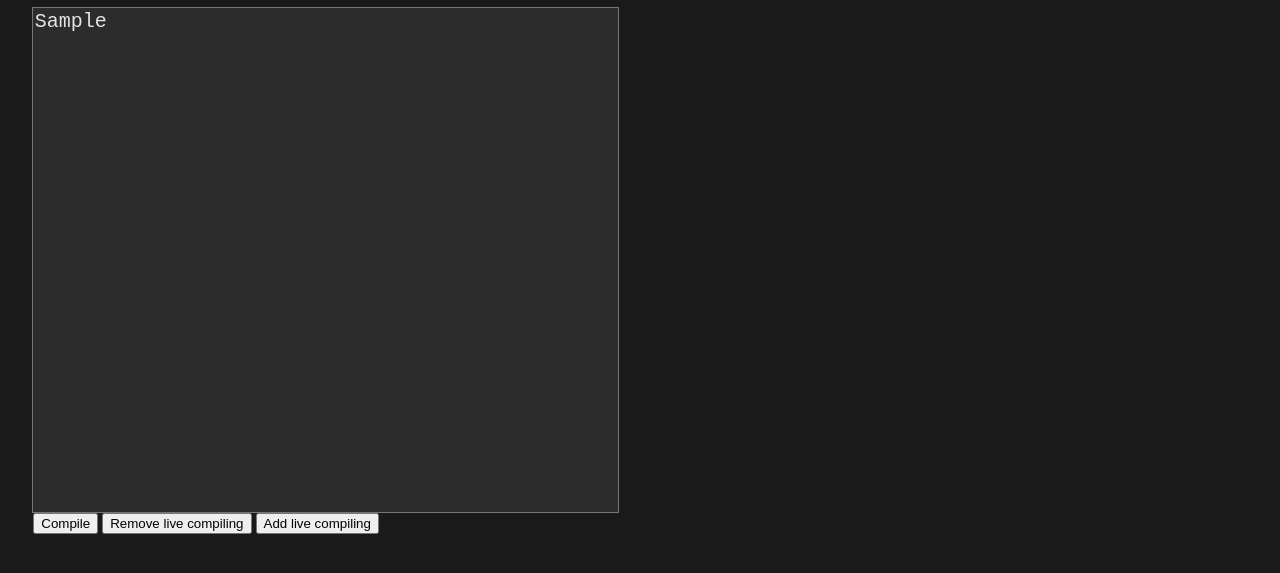
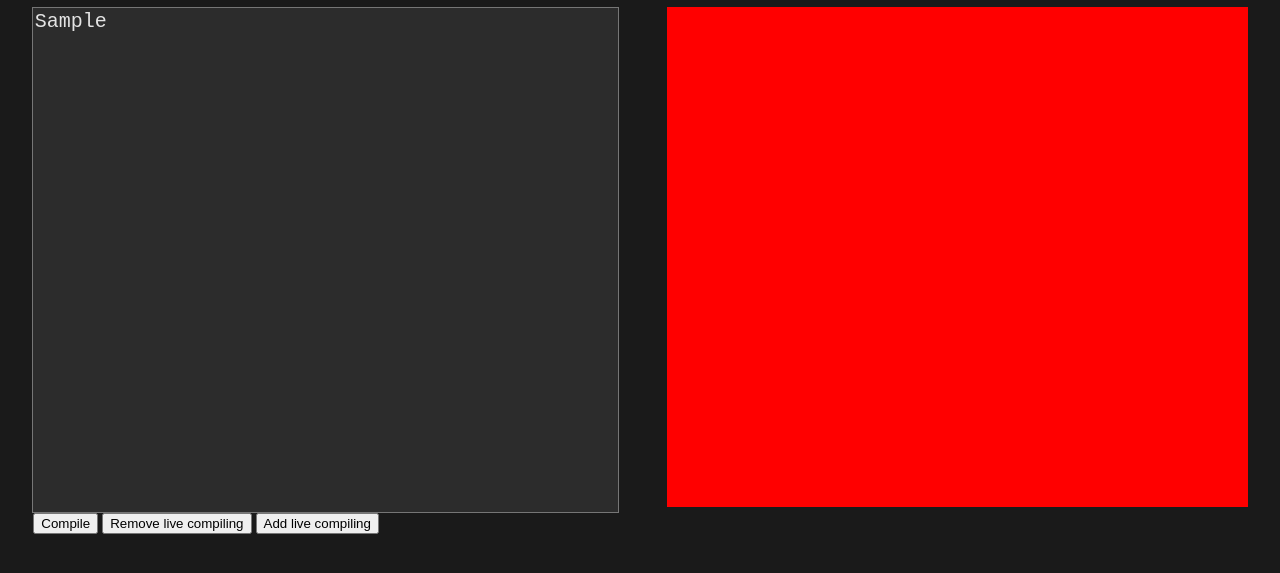
Before and after one commit to zeno-mac/GLSL-LiveEditor, a plain HTML site: page editor.html in a window 1280 px wide. Both pictures are taken after typing "Sample" into the empty fields and a click on the button "Add live compiling". Shown: the part 69-642 px from the top of the page. Drawn offline with Linux system fonts and the light colour scheme.

Commit message:
Added debounce, startShader e title

```diff
--- a/editor.html
+++ b/editor.html
@@ -2,6 +2,7 @@
 <head>
   <link rel="stylesheet" href="editor.css">
   <script src="editor.js"></script>
+  <title>GLSL Live Editor</title>
 </head>
 
 <body>
--- a/editor.js
+++ b/editor.js
@@ -1,21 +1,39 @@
 document.addEventListener("DOMContentLoaded", () => {
     let input = document.getElementById("editor");
-    input.addEventListener("keydown", write);
+    input.addEventListener("input", debounce(startShader));
 });
 
+function debounce(func, timeout = 300){
+  let timer;
+  return (...args) => {
+    clearTimeout(timer);
+    timer = setTimeout(() => { func.apply(this, args); }, timeout);
+  };
+}
+
 function write(){
-
     document.getElementById("text").innerHTML=(new Date()).getMilliseconds();
 }
 
 
 function removeLive(){
     let input = document.getElementById("editor");
-    input.removeEventListener("keydown", write);
+    input.addEventListener("input", debounce(write));
 }
 
 function addLive(){
     let input = document.getElementById("editor");
-    input.removeEventListener("keydown", write);
-    input.addEventListener("keydown", write);
+    input.removeEventListener("input", debounce(write));
+    input.addEventListener("input", debounce(write));
 }
+
+function startShader(){
+    const canvas = document.getElementById("shaderCanvas");
+    const gl = canvas.getContext("webgl");
+    if (gl === null) {alert("Unable to initialize WebGL. Your browser or machine may not support it.",)}
+      // Set clear color to black, fully opaque
+  gl.clearColor(1.0, 0.0, 0.0, 1.0);
+  // Clear the color buffer with specified clear color
+  gl.clear(gl.COLOR_BUFFER_BIT);
+
+}
```
